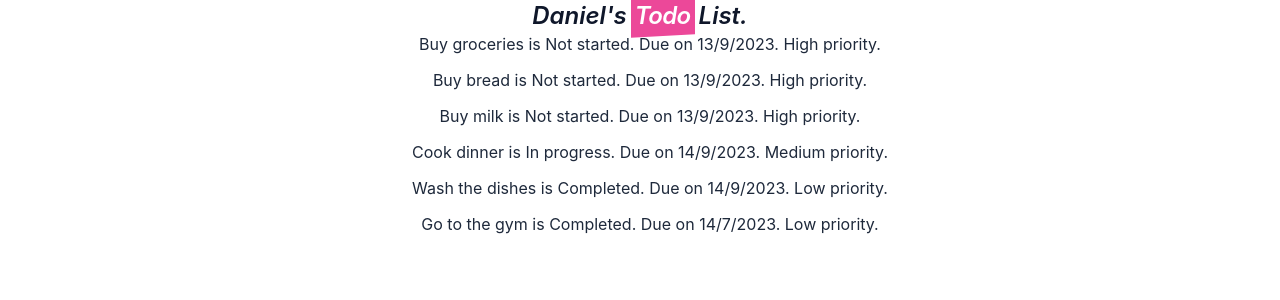
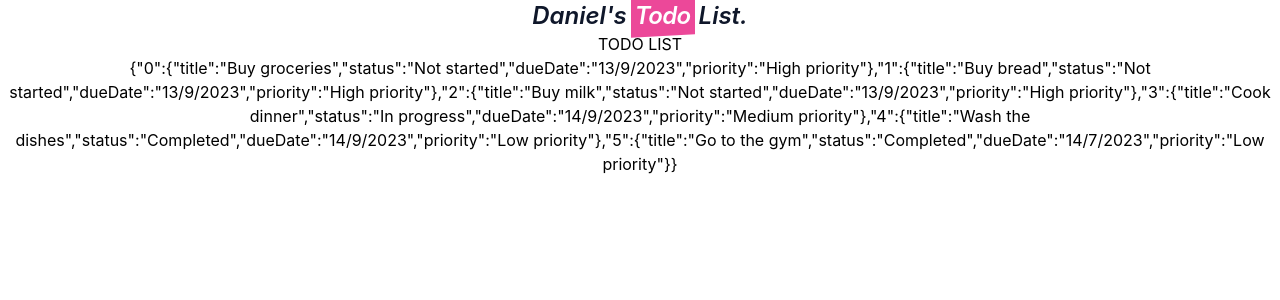
Before and after one commit to zjian107-su/Radioactive-React, a React (Create React App) app: page / in a window 1280 px wide. Shown: the top 300 px of the page. Built offline with nearby package versions, Linux system fonts and the light colour scheme.

Commit message:
✨ update: Todoitem checkpoint

```diff
--- a/src/App.js
+++ b/src/App.js
@@ -5,8 +5,8 @@ import Body03 from "./components/bodies/Body03";
 import Body04 from "./components/bodies/Body04";
 
 // import Header from "./components/Header";
-import Todos from "./components/Todos";
 import Count from "./components/others/Count";
+import TodoList from "./components/TodoList";
 
 
 const todos = [
@@ -18,16 +18,55 @@ const todos = [
   "Go to the gym is Completed. Due on 14/7/2023. Low priority.",
 ];
 
+const todos2 = [
+  {
+    title: "Buy groceries",
+    status: "Not started",
+    dueDate: "13/9/2023",
+    priority: "High priority",
+  },
+  {
+    title: "Buy bread",
+    status: "Not started",
+    dueDate: "13/9/2023",
+    priority: "High priority",
+  },
+  {
+    title: "Buy milk",
+    status: "Not started",
+    dueDate: "13/9/2023",
+    priority: "High priority",
+  },
+  {
+    title: "Cook dinner",
+    status: "In progress",
+    dueDate: "14/9/2023",
+    priority: "Medium priority",
+  },
+  {
+    title: "Wash the dishes",
+    status: "Completed",
+    dueDate: "14/9/2023",
+    priority: "Low priority",
+  },
+  {
+    title: "Go to the gym",
+    status: "Completed",
+    dueDate: "14/7/2023",
+    priority: "Low priority",
+  },
+];
+
 function App() {
   return (
-    <div class="selection:bg-pink-300">
+    <div className="selection:bg-pink-300">
       {/* title */}
-      <blockquote class="text-2xl font-semibold italic text-center text-slate-900">
-        <span class="mr-2">Daniel's</span>
-        <span class="before:block before:absolute before:-inset-1 before:-skew-y-3 before:bg-pink-500 relative inline-block">
-          <span class="relative text-white tracking-tight">Todo</span>
+      <blockquote className="text-2xl font-semibold italic text-center text-slate-900">
+        <span className="mr-2">Daniel's</span>
+        <span className="before:block before:absolute before:-inset-1 before:-skew-y-3 before:bg-pink-500 relative inline-block">
+          <span className="relative text-white tracking-tight">Todo</span>
         </span>
-        <span class="ml-2">List.</span>
+        <span className="ml-2">List.</span>
       </blockquote>
 
       {/* <Header />
@@ -38,7 +77,7 @@ function App() {
 
       {/* <Count /> */}
       <div className="App">
-        <Todos todos={todos} />
+        <TodoList {...todos2} />
       </div>
     </div>
   );
--- /dev/null
+++ b/src/components/TodoItem.js
@@ -0,0 +1,10 @@
+const TodoItem = (props) => {
+  <>
+    <p> Title is {props.title}</p>
+    <p> Status is {props.status}</p>
+    <p> Due date is {props.dueDate}</p>
+    <p> Priority is {props.priority}</p>
+  </>;
+};
+
+export default TodoItem;
--- /dev/null
+++ b/src/components/TodoList.js
@@ -0,0 +1,23 @@
+import React from "react";
+import TodoItem from "./TodoItem";
+
+const TodoList = (props) => (
+  <div>
+    <h1>TODO LIST</h1>
+    <p>{JSON.stringify(props)}</p>
+    <ul
+      style={{ listStyleType: "none" }}
+      role="list"
+      className="marker:text-sky-100 list-disc pl-5 space-y-3 text-slate-800">
+      {/* {props.todos.map((todo, index) => (
+        <li key={index}>{todo}</li>
+        <TodoItem {}>
+      ))} */}
+      {/* {props.todos.map((todo, index) => (
+        <TodoItem key={index} {...todo} />
+      ))} */}
+    </ul>
+  </div>
+);
+
+export default TodoList;
--- a/src/components/Todos.js
+++ /dev/null
@@ -1,14 +0,0 @@
-const Todos = (props) => (
-  <div>
-    <ul
-      style={{ "list-style-type": "none" }}
-      role="list"
-      className="marker:text-sky-100 list-disc pl-5 space-y-3 text-slate-800">
-      {props.todos.map((todo, index) => (
-        <li key={index}>{todo}</li>
-      ))}
-    </ul>
-  </div>
-);
-
-export default Todos;
```
